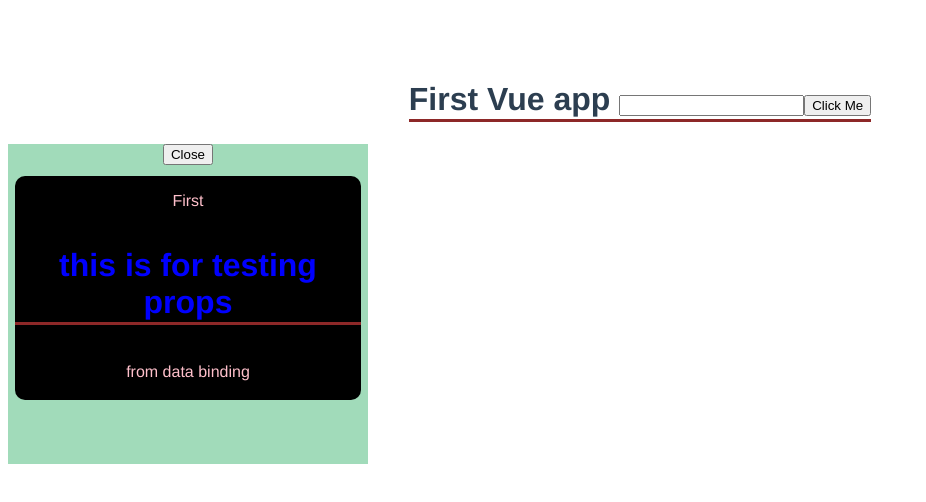
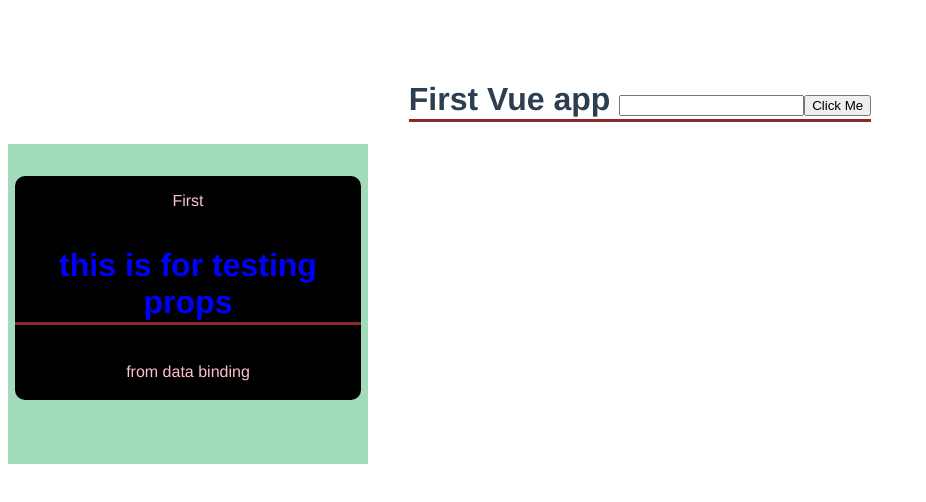
Before and after one commit to adeelarifbhatti/vuesecond, a Vue app: page / in a window 1280 px wide. Both pictures are taken after a click on the button "open". Shown: the top 502 px of the page, without its empty margins (0-926 px from the left). Built offline with nearby package versions, Linux system fonts and the light colour scheme.

Commit message:
click event modifier

```diff
--- a/src/components/FirstComponent.vue
+++ b/src/components/FirstComponent.vue
@@ -1,5 +1,5 @@
 <template>
-    <div class="backdrop" >
+    <div class="backdrop" @click.self="closeFirst">
         <div class="first" :class="{ sale: theme === 'sale'}">
             <p>
                 First
@@ -7,8 +7,7 @@
             <h1>{{ header }}</h1>
             <p> {{ text }} </p>
         </div>
-        <button @click="closeFirst"> Close </button>
-    </div>
+     </div>
 </template>
 
 <script>
```
